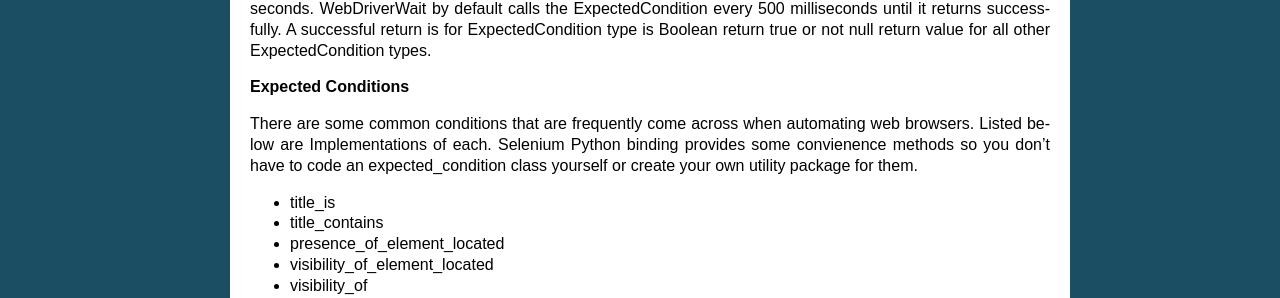
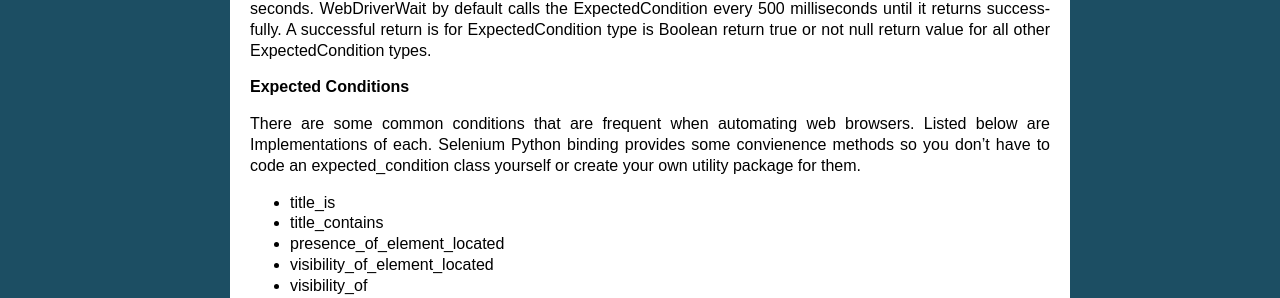
Before and after one commit to baijum/selenium-python, a Sphinx documentation site: the page built from source/waits.rst, in a window 1280 px wide. Shown: the part 699-997 px from the top of the page. Built offline with Sphinx 7.4.7, drawn with Linux system fonts in a browser that asks for light colours.

Commit message:
Update waits.rst

```diff
--- a/source/waits.rst
+++ b/source/waits.rst
@@ -56,7 +56,7 @@ ExpectedCondition types.
 
 **Expected Conditions**
 
-There are some common conditions that are frequently come across when
+There are some common conditions that are frequent when
 automating web browsers.  Listed below are Implementations of
 each. Selenium Python binding provides some convienence methods so you
 don't have to code an expected_condition class yourself or create your
```
